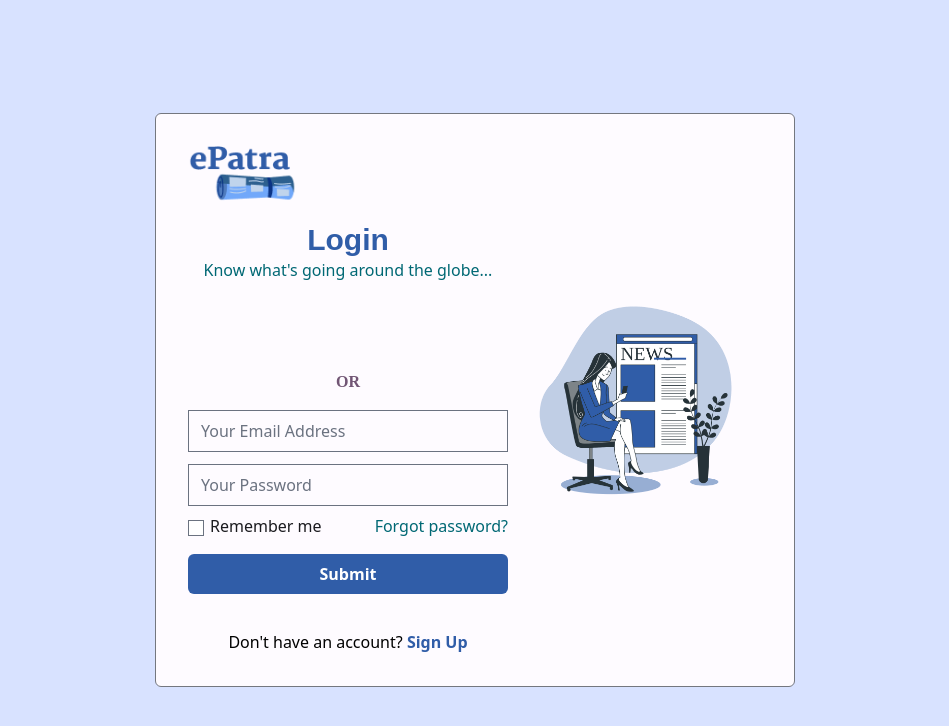
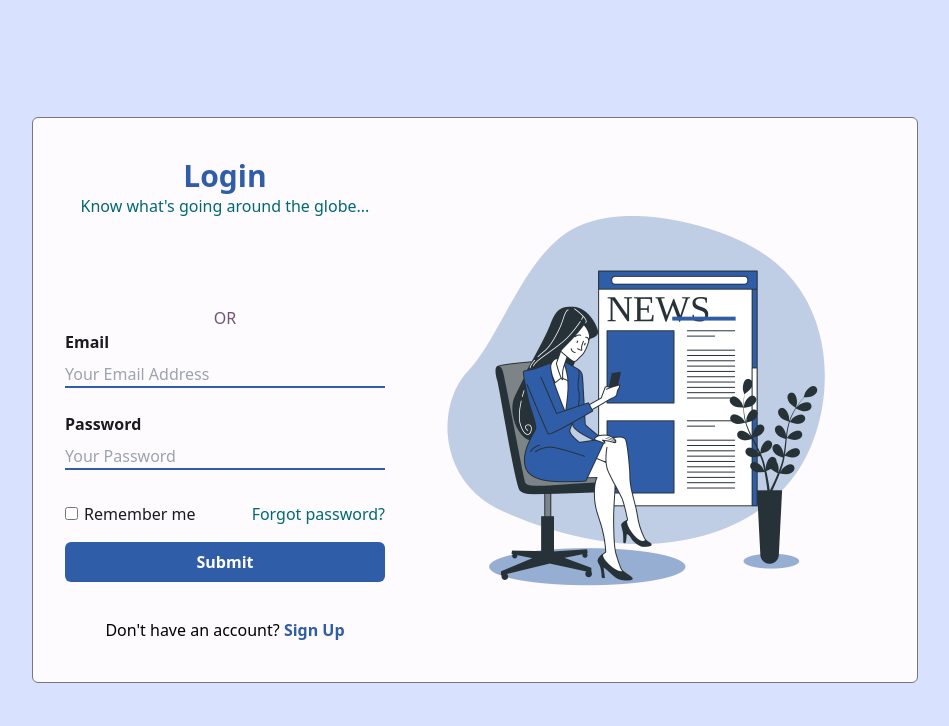
Before and after one commit to niyoj/epatra, a Next.js app in the folder client/: page /login in a window 1280 px wide. Shown: the top 726 px of the page, without its empty margins (165-1114 px from the left). Built offline with nearby package versions, Linux system fonts and the light colour scheme.

Commit message:
improves UI

```diff
--- a/client/components/Login.js
+++ b/client/components/Login.js
@@ -6,7 +6,7 @@ import logo from "../public/epatra.png";
 import { useFormik } from "formik";
 import { logInSchema} from "../schemas/login.js";
 
-const initialValues={
+const initialValues = {
     email:"",
     password:"",
 }
@@ -14,15 +14,16 @@ const Login = () => {
     useEffect(() => {
         document.body.classList.add("bg-primary-variant");
     });
-    const {values,touched, errors, handleBlur, handleChange,handleSubmit}=useFormik({
+
+    const {values, touched, errors, handleBlur, handleChange, handleSubmit}=useFormik({
         initialValues,
         validationSchema: logInSchema,
         onSubmit:(values,action)=>{
-            // console.log(values);
             submitHandler();
             action.resetForm();
         }
     })
+
     const [error, setError] = useState(null);
 
     const submitHandler = async () => {
@@ -54,29 +55,27 @@ const Login = () => {
     return (
         <section className="inline-flex bg-background absolute top-1/2 left-1/2 -translate-y-2/4 -translate-x-2/4 p-8 rounded-md border border-outline">
             <div className="login-form flex flex-col justify-center items-center">
-                    <img className="self-start h-[60px] mb-4" src={logo.src} />
-                    <h1 className="font-primary font-bold text-3xl text-center text-primary">Login</h1>
+                <h1 className="font-bold text-3xl text-center text-primary">Login</h1>
                 <p className="text-secondary text-center text-md mb-8">Know what's going around the globe...</p>
 
                 <GoogleLogin onSuccess={credentialResponse => {console.log(credentialResponse);}} onError={() => {console.log('Login Failed');}} />
 
-                    <p className="my-4 uppercase text-tertiary font-secondary font-bold">or</p>
+                <p className="uppercase text-tertiary text-center text-md mt-4">or</p>
 
                 <form method='post' onSubmit={handleSubmit} className="inline-flex flex-col items-center">
                     <div className="">
-                        <input className="bg-background  mb-3 w-80" type='email' name='email' placeholder='Your Email Address' onChange={handleChange} value={values.email} onBlur={handleBlur} />
-                        {<div className="text-error italic">{errors.email && touched.email ? (
-                            <div>{errors.email}</div>
-                        ) : null}</div>}
-                        </div>
-                        <div>
-                        <input className="bg-background mb-2 w-80" type='password' name='password' placeholder='Your Password' onChange={handleChange} value={values.password} onBlur={handleBlur} />
-                              {<div className="text-error italic">{errors.password && touched.password ? (
-                                <div>{errors.password}</div>
-                            ) : null}</div>}
+                        <label className={`block font-extrabold mb-2 ${touched.email && errors.email ? "text-error": "text-onbackground"}`}>Email</label>
+                        <input className={`block bg-background w-80 border-0 border-b-2 focus:outline-0 ${touched.email && errors.email ? "border-error text-error" : "border-primary text-onbackground"}`} type='email' name='email' placeholder='Your Email Address' onChange={handleChange} value={values.email} onBlur={handleBlur} />
+                        <p className="block text-sm text-error text-right mt-1">&nbsp;{touched.email && errors.email ? errors.email: null }</p>
                     </div>
 
-                        <div className="flex justify-between w-full">
+                    <div>
+                    <label className={`block font-extrabold mb-2 ${touched.password && errors.password ? "text-error" : "text-onbackground"}`}>Password</label>
+                        <input className={`block bg-background border-primary w-80 border-0 border-b-2 focus:outline-0 ${touched.password && errors.password ? "border-error text-error": "border-primary text-onbackground"}`} type='password' name='password' placeholder='Your Password' onChange={handleChange} value={values.password} onBlur={handleBlur} />
+                        <p className="block text-sm text-error text-right mt-1">&nbsp;{touched.password && errors.password ? errors.password: null }</p>
+                    </div>
+
+                    <div className="flex justify-between w-full mt-2">
                         <div>
                             <input type="checkbox" id="remember" />
                             <label htmlFor="remember" className="mx-1.5 text-onbackground">Remember me</label>
@@ -84,35 +83,16 @@ const Login = () => {
                         <Link href='./forgot_password' className="text-secondary text-onbackground">Forgot password?</Link>
                     </div>
 
-                        <button type='submit' className="my-4 bg-primary text-onprimary px-6 py-2 rounded-md capitalize font-bold w-full">submit</button>
+                    <button type='submit' className="my-4 bg-primary text-onprimary px-6 py-2 rounded-md capitalize font-bold w-full hov:-translate-x-1 disabled:cursor-not-allowed disabled:bg-tertiary" disabled={(touched.email && errors.email)||(touched.password && errors.password) ? true : false}>submit</button>
                 </form>
 
                 <p className="mt-5">Don't have an account? <Link className="text-primary font-bold" href="./register">Sign Up</Link></p>
             </div>
 
-                <div className="hidden lg:block relative">
-                    <img src={hero.src} alt="illustration of news" className="bject-contain relative top-1/2 left-1/2 -translate-x-2/4 -translate-y-2/4" />
+            <div className="hidden lg:block relative w-[500px]">
+                <img src={hero.src} alt="illustration of news" className="relative top-1/2 left-1/2 -translate-x-2/4 -translate-y-2/4" />
             </div>
         </section>
-        //   <form onSubmit={handleSubmit} >
-        //   <label className="" htmlhtmlFor="email"> Email: </label>
-        //   <input type='email' id="email" name='email' placeholder='Your Email Address' onChange={handleChange} value={values.email} onBlur={handleBlur} />
-        //   {<div className="text-error">{errors.email && touched.email ? (
-        //     <div>{errors.email}</div>
-        //    ) : null}</div>}
-        //    <br/>
-        //    <label className="" htmlhtmlFor="password">Password:</label>
-        //       <input type='password' id="password" name='password' placeholder='Your Password' onChange={handleChange} value={values.password} onBlur={handleBlur} />
-        //       {<div className="text-error">{errors.password && touched.password ? (
-        //      <div>{errors.password}</div>
-        //    ) : null}</div>}
-        //    <br/>
-        //       <Link href='/forgot_password' className="text-primary">Forgot Password ?</Link>
-        //       <br/>
-        //       <button type='submit'>submit</button>
-
-        //       <p className='error'>{error}</p>
-        //   </form>
     );
 }
 
--- a/client/package.json
+++ b/client/package.json
@@ -22,7 +22,6 @@
     "yup": "^0.32.11"
   },
   "devDependencies": {
-    "@tailwindcss/forms": "^0.5.3",
     "autoprefixer": "^10.4.13",
     "postcss": "^8.4.19",
     "tailwindcss": "^3.2.4"
--- a/client/schemas/login.js
+++ b/client/schemas/login.js
@@ -1,6 +1,6 @@
 import * as Yup from 'yup'
 
 export const logInSchema = Yup.object({
-    email: Yup.string().email("Email must be a valid email !").required("Please enter your email !"),
-    password: Yup.string().min(8,"Password must be of length 8 !").required("Please enter your password !"),
+    email: Yup.string().email("Email must be a valid email").required("Please enter your email"),
+    password: Yup.string().min(8,"Password must be atleast of 8 characters").required("Please enter your password"),
 })
--- a/client/tailwind.config.js
+++ b/client/tailwind.config.js
@@ -43,5 +43,4 @@ module.exports = {
     },
     extend: {},
   },
-  plugins: [require("@tailwindcss/forms")],
 };
```
Lines whose indentation alone changed are shown as unchanged.
